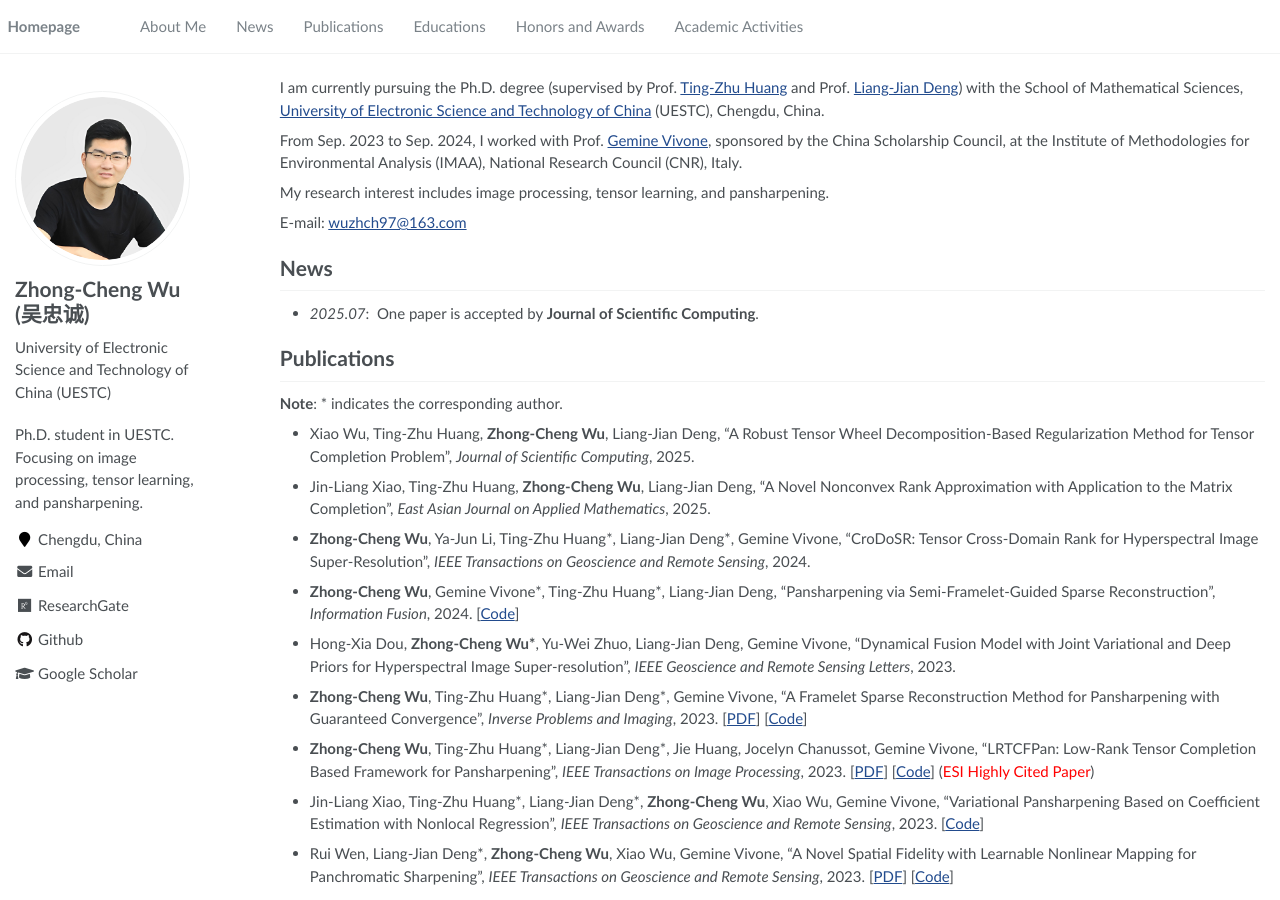
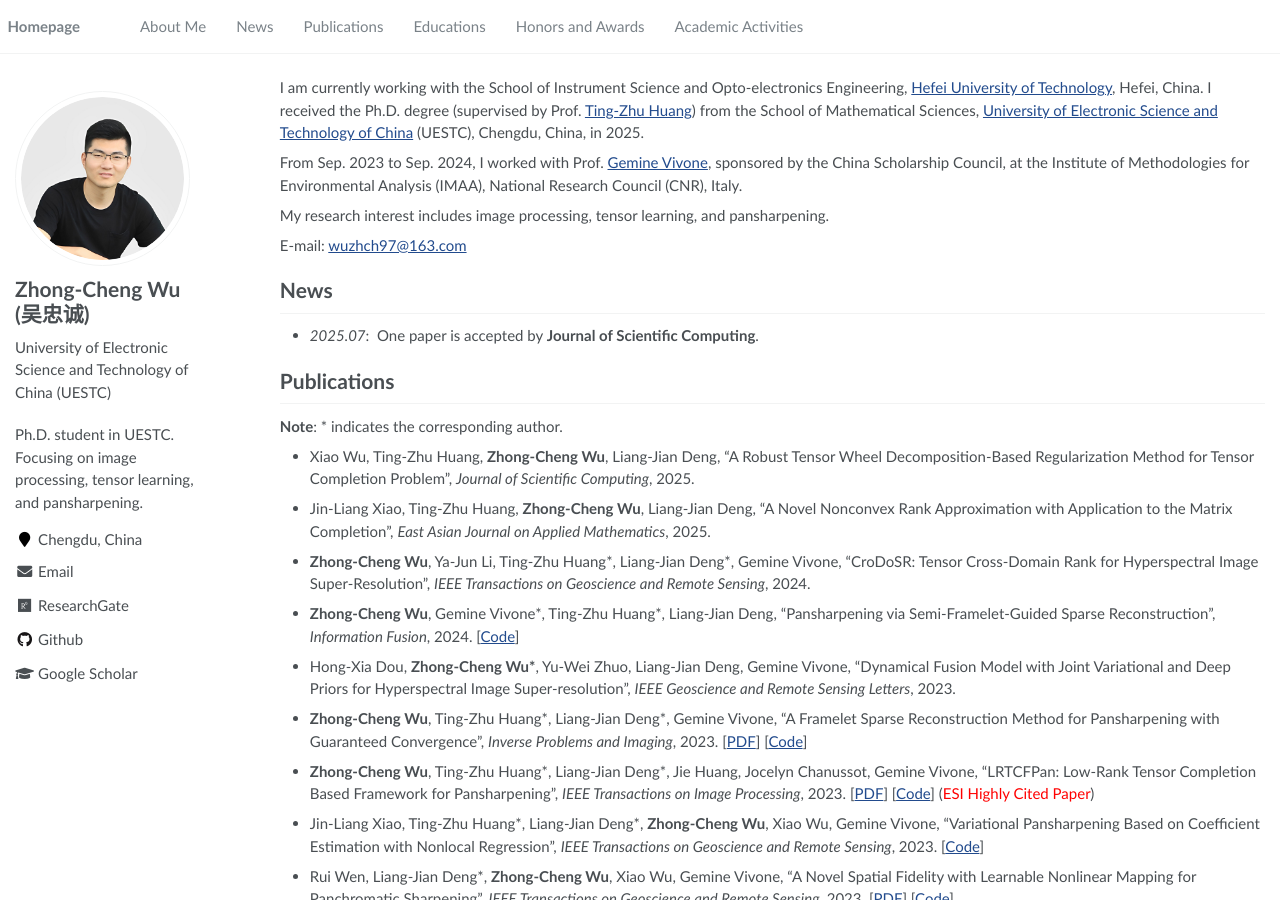
Before and after one commit to zhongchengwu/zhongchengwu.github.io, a Jekyll site: the page built from _pages/about.md, in a window 1280 px wide and 900 px high. Built offline with Jekyll 4.4.1, drawn with Linux system fonts in a browser that asks for light colours.

Commit message:
Update about.md

```diff
--- a/_pages/about.md
+++ b/_pages/about.md
@@ -17,7 +17,8 @@ redirect_from:
 
 <span class='anchor' id='about-me'></span>
 
-I am currently pursuing the Ph.D. degree (supervised by Prof. [Ting-Zhu Huang](http://www.math.uestc.edu.cn/info/1081/2041.htm) and Prof. [Liang-Jian Deng](https://liangjiandeng.github.io/)) with the School of Mathematical Sciences, [University of Electronic Science and Technology of China](https://www.uestc.edu.cn/) (UESTC), Chengdu, China.
+
+I am currently working with the School of Instrument Science and Opto-electronics Engineering, [Hefei University of Technology](https://www.hfut.edu.cn/), Hefei, China. I received the Ph.D. degree (supervised by Prof. [Ting-Zhu Huang](http://www.math.uestc.edu.cn/info/1081/2041.htm)) from the School of Mathematical Sciences, [University of Electronic Science and Technology of China](https://www.uestc.edu.cn/) (UESTC), Chengdu, China, in 2025.
 
 From Sep. 2023 to Sep. 2024, I worked with Prof. [Gemine Vivone](https://sites.google.com/site/vivonegemine), sponsored by the China Scholarship Council, at the Institute of Methodologies for Environmental Analysis (IMAA), National Research Council (CNR), Italy.
 
```
